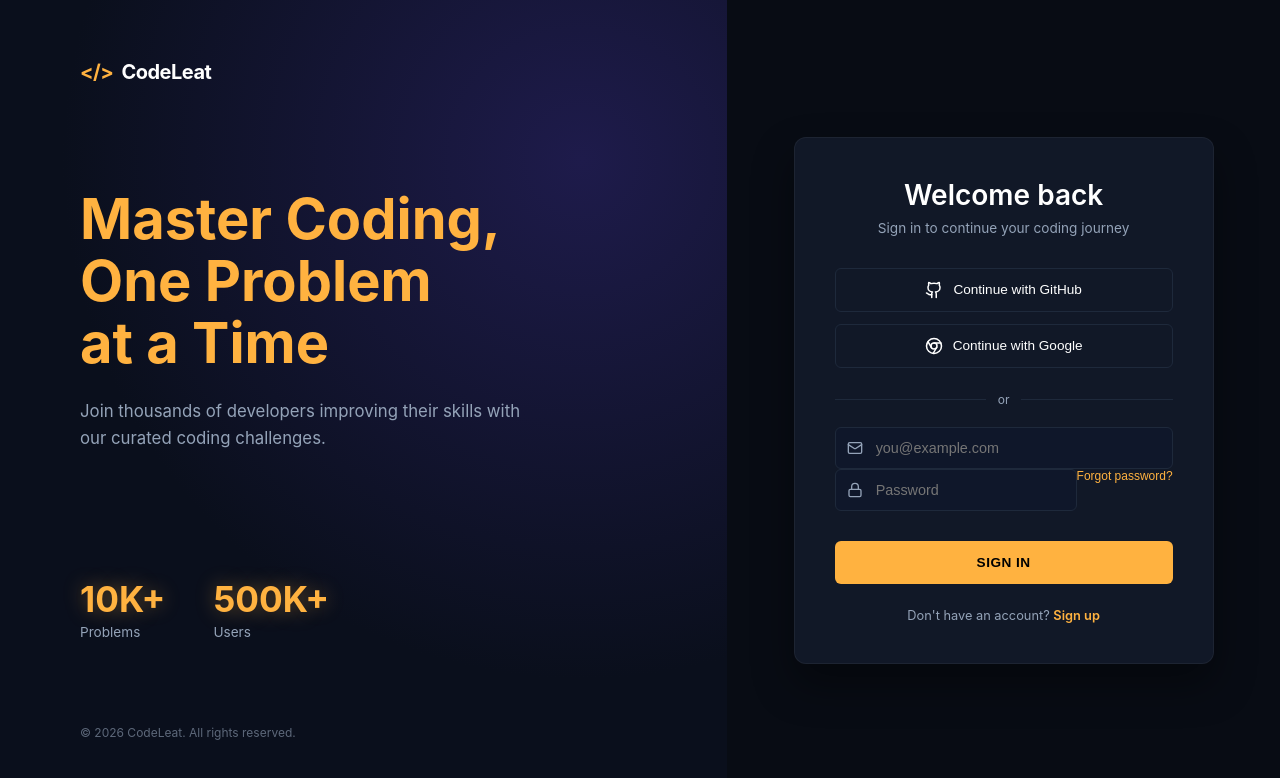
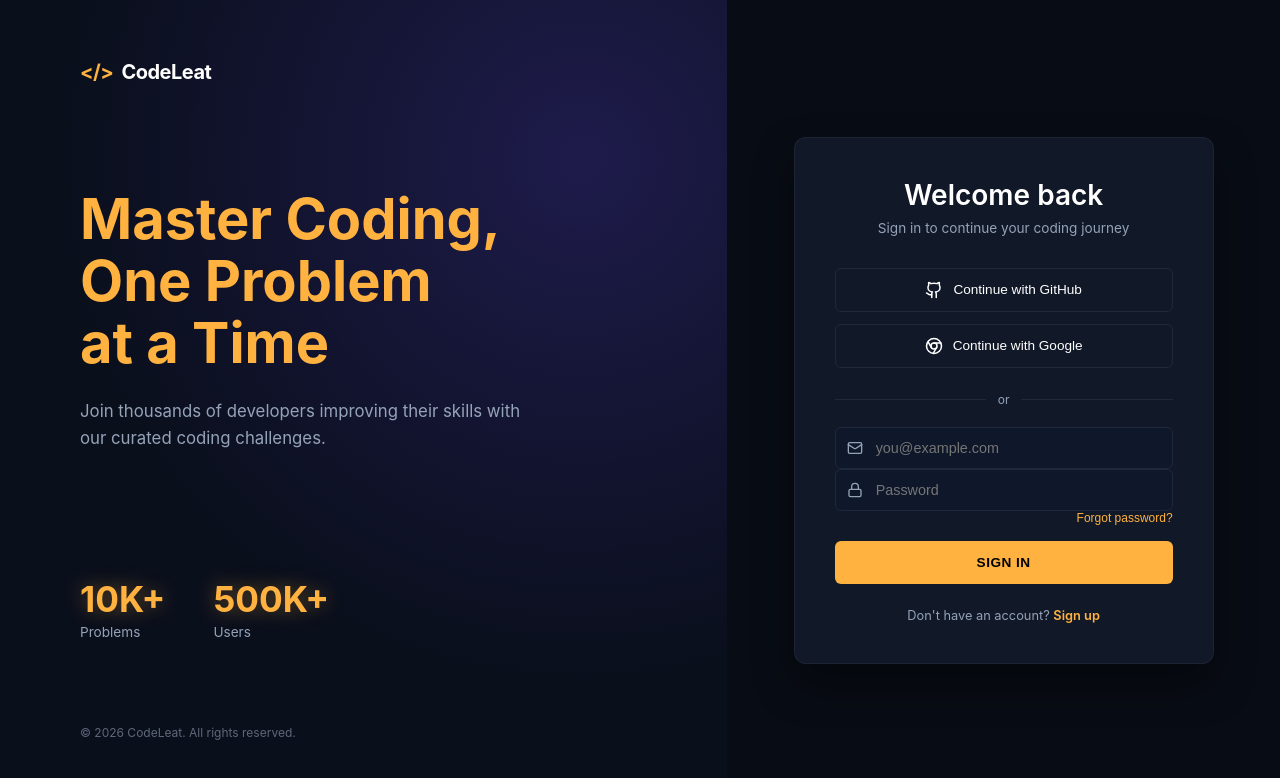
Before and after one commit to varunr838/home-page, a React (Create React App) app: page /login in a window 1280 px wide. Shown: the top 778 px of the page. Built offline with nearby package versions, Linux system fonts and the light colour scheme.

Commit message:
Add reset password functionality

```diff
--- a/src/pages/LoginPage.jsx
+++ b/src/pages/LoginPage.jsx
@@ -124,6 +124,12 @@ const LoginPage = () => {
 
                             <div className="input-box">
                                 {/* Added Forgot Password Link */}
+
+                                <div className="input-field">
+                                    <Lock size={18}/><input type="password" placeholder="Password" required
+                                    value={formData.password}
+                                    onChange={(e) => setFormData({...formData, password: e.target.value})}/>
+                                </div>
                                 <button
                                     type="button"
                                     onClick={handleForgotPassword}
@@ -132,12 +138,6 @@ const LoginPage = () => {
                                 >
                                     Forgot password?
                                 </button>
-
-                                <div className="input-field">
-                                    <Lock size={18}/><input type="password" placeholder="Password" required
-                                    value={formData.password}
-                                    onChange={(e) => setFormData({...formData, password: e.target.value})}/>
-                                </div>
                             </div>
 
                             <button type="submit" className="btn-submit" disabled={loading}>
--- a/src/pages/ResetPasswordPage.jsx
+++ b/src/pages/ResetPasswordPage.jsx
@@ -35,7 +35,7 @@ const ResetPasswordPage = () => {
                 },
                 body: JSON.stringify({
                     verificationId: verificationId,
-                    password: passwords.newPassword
+                    newPassword: passwords.newPassword
                 })
             });
 
```
